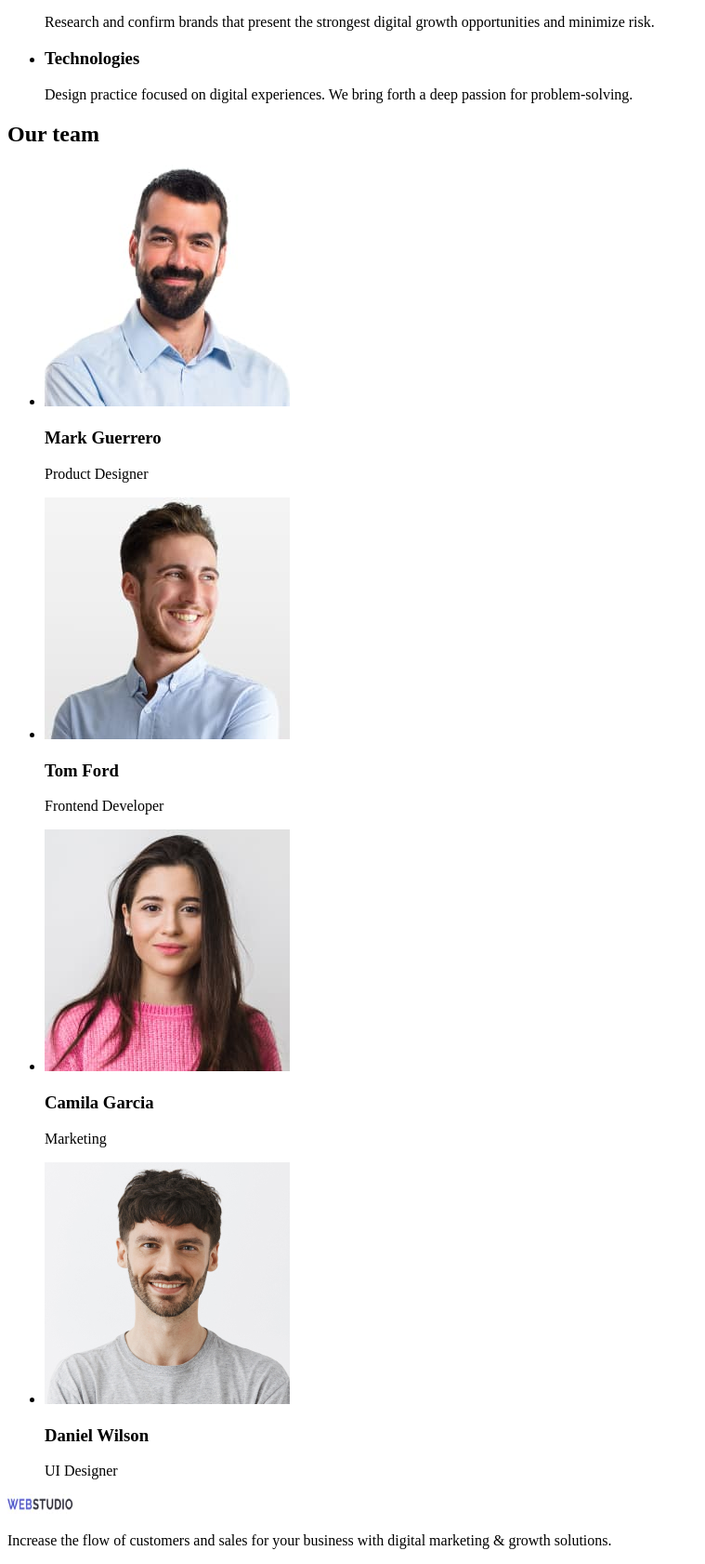
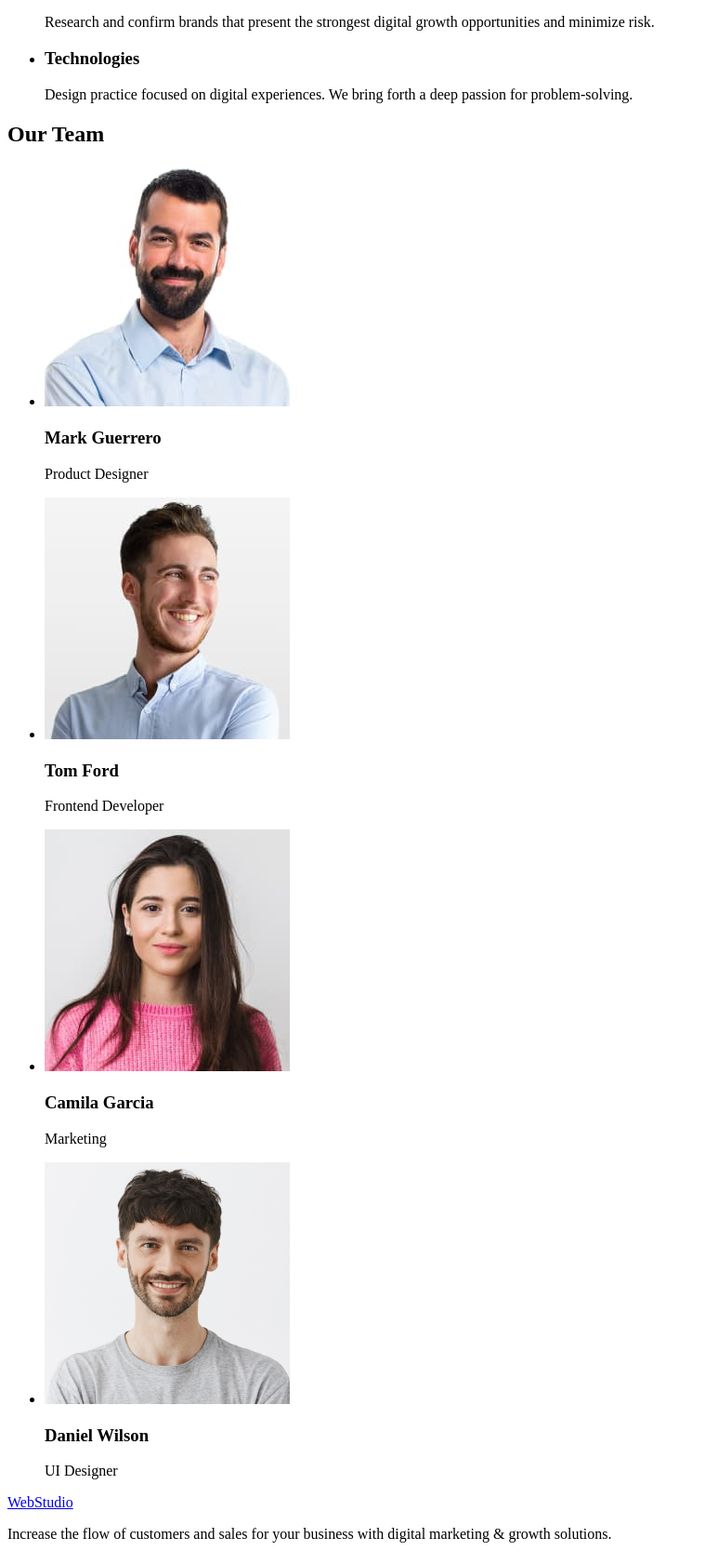
Before and after one commit to vvdovv/goit-markup-hw-01, a plain HTML site: page index.html in a window 1280 px wide. Shown: the part 483-2165 px from the top of the page at 93% size, without its empty margins (0-759 px from the left). Drawn offline with Linux system fonts and the light colour scheme.

Commit message:
index update

```diff
--- a/index.html
+++ b/index.html
@@ -65,7 +65,7 @@
 
 <!-- OUR TEAM SEC -->
 <section>
-    <h2>Our team</h2>
+    <h2>Our Team</h2>
     <ul>
         <li>
             <img src="./images/team-card-1.jpg" width="264" height="260" alt="Mark Guerrero">
@@ -97,7 +97,7 @@
 
    <footer>
 
-    <a href="/"><img src="./images/logo.jpg" width="71" height="21" alt="Webstudio Logo"></a>
+    <a href="./index.html">WebStudio</a>
     <p>Increase the flow of customers and sales for your business with digital marketing & growth solutions.
     </p>
    </footer>
```
